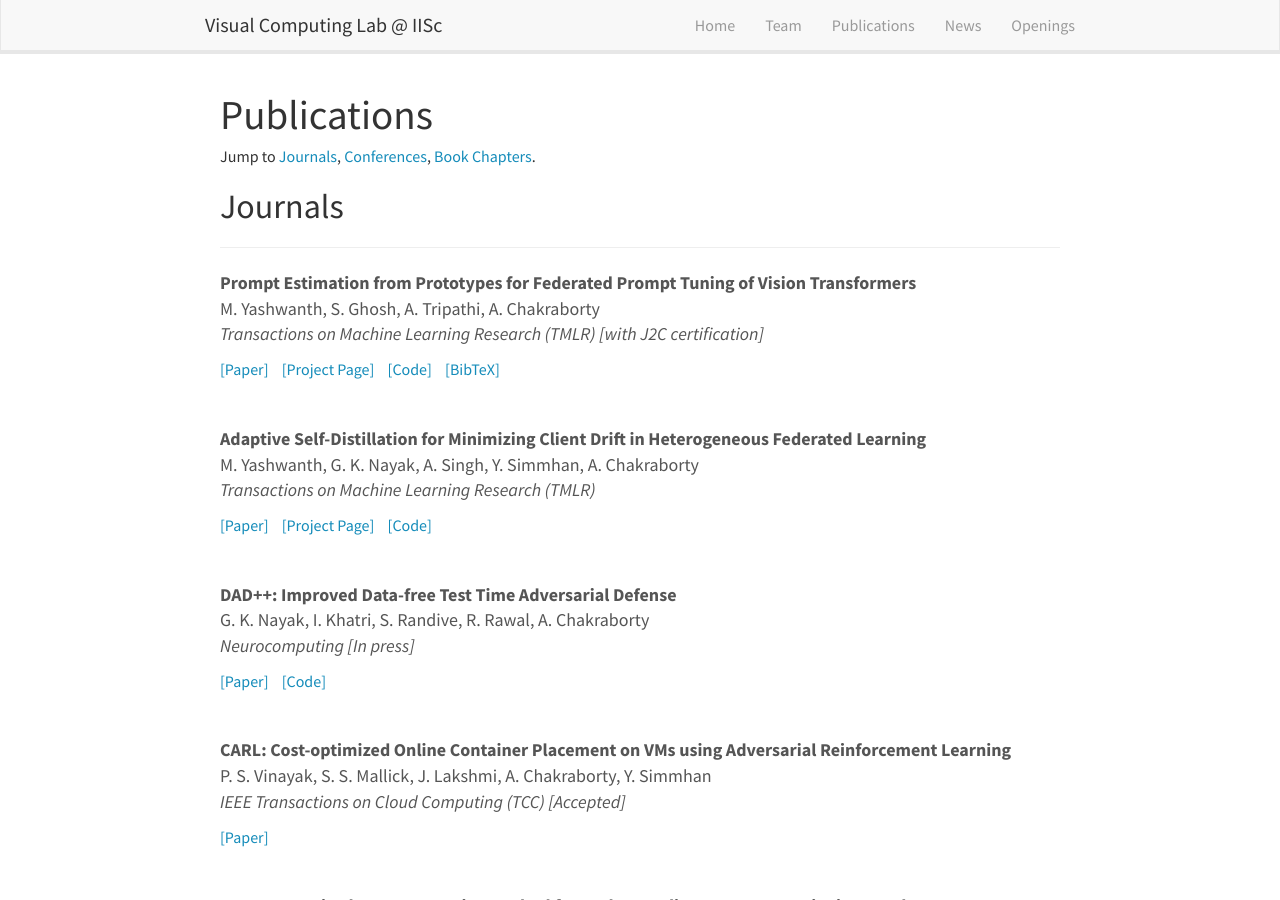
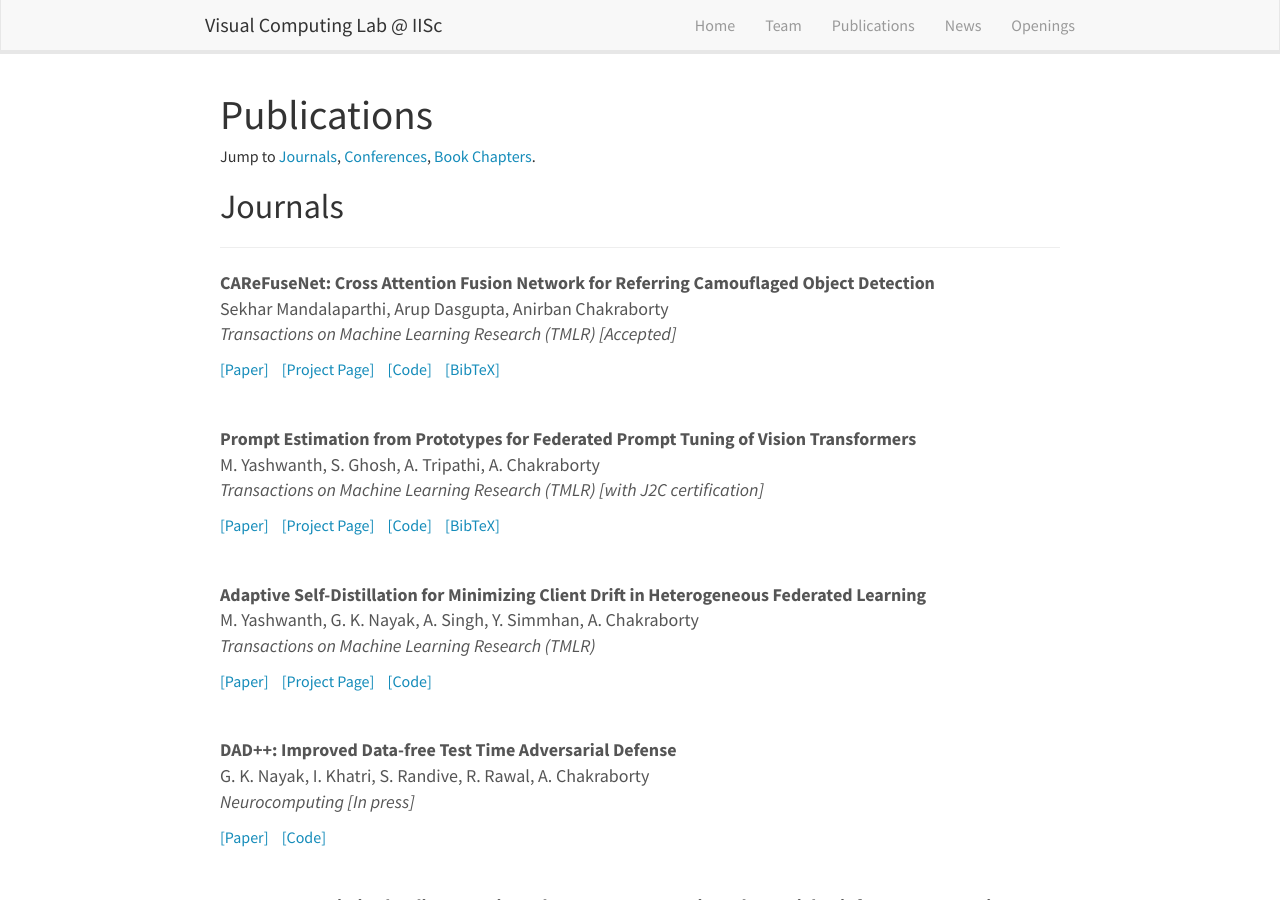
Before and after one commit to vcl-iisc/vclab-website, a Jekyll site: the page built from _pages/publications.md, in a window 1280 px wide and 900 px high. Built offline with Jekyll 4.4.1, drawn with Linux system fonts in a browser that asks for light colours; nearby versions of some CDN libraries.

Commit message:
Update publications.yml

```diff
--- a/_data/publications.yml
+++ b/_data/publications.yml
@@ -10,6 +10,14 @@
 
 ################### Conferences and Journals ###################
 
+- paper: "CAReFuseNet: Cross Attention Fusion Network for Referring Camouflaged Object Detection"
+  author: "Sekhar Mandalaparthi, Arup Dasgupta, Anirban Chakraborty"
+  pub: "Transactions on Machine Learning Research (TMLR) [Accepted]"
+  type: "journal"
+  project_page: "https://vcl-iisc.github.io/CAReFuseNet/"
+  paper_link: ""
+  code_link: "https://github.com/vcl-iisc/CAReFuseNet_code"
+  bibtex: ""
 
 - paper: "Federated Learning by Utility-Constrained Stochastic Aggregation for Improving Rational Participation"
   author: "M. Yashwanth, Arunabh Singh, Ashok Nayak, Sai Kiran Bulusu, Anirban Chakraborty"
```
